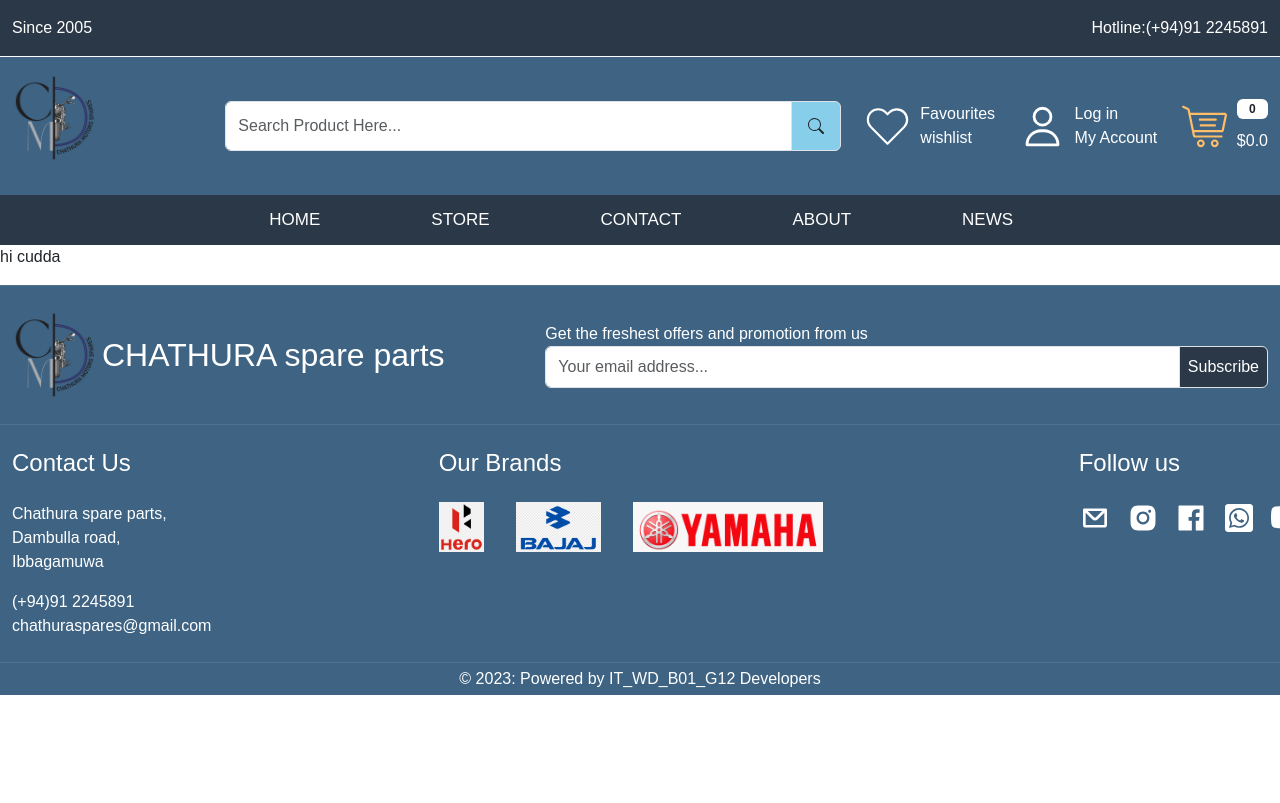
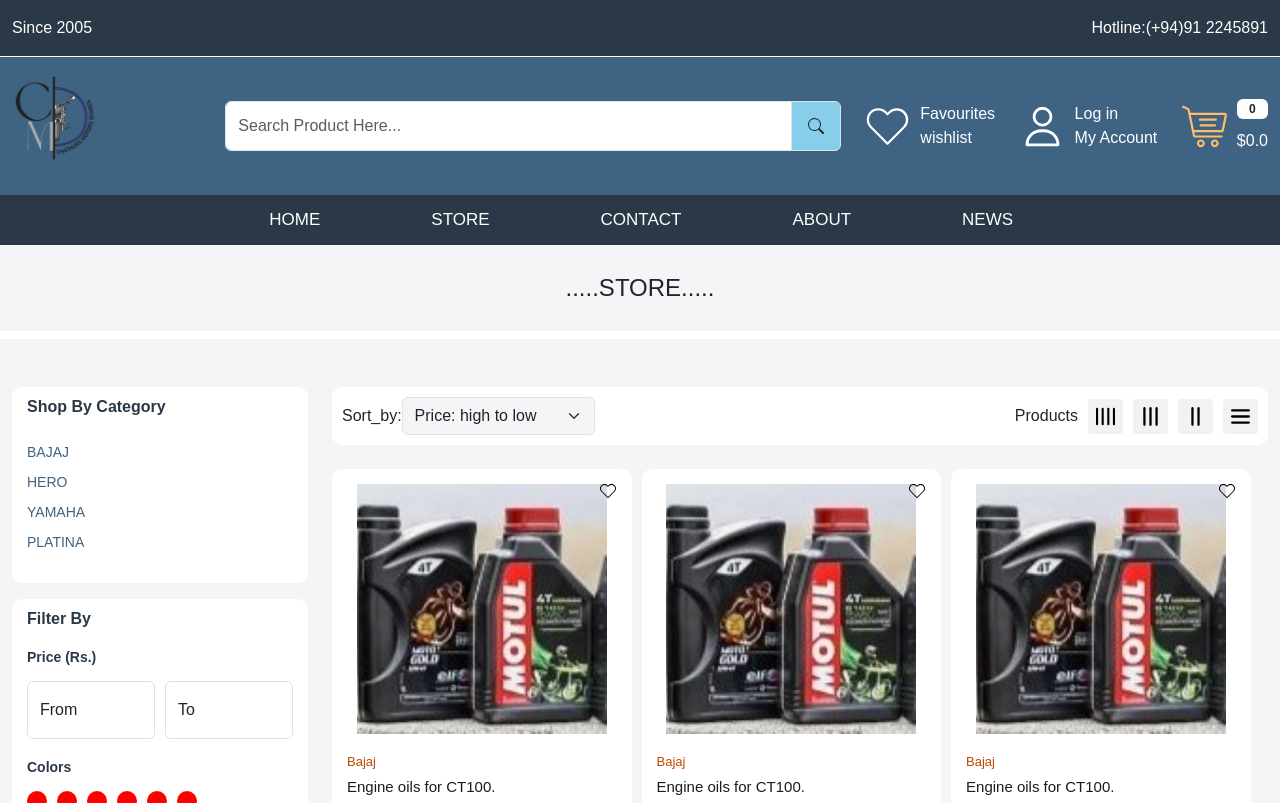
Before and after one commit to ITP-Project-2023-Vehicle-spare-parts/Vehicle-spare-parts-inventory-management-system, a React (Create React App) app in the folder frontend/: page /store in a window 1280 px wide. Built offline with nearby package versions, Linux system fonts and the light colour scheme; a web font is replaced by a local one.

Commit message:
store pages added

```diff
--- a/frontend/src/App.css
+++ b/frontend/src/App.css
@@ -95,9 +95,12 @@
 
 .scrollable-content {
   overflow-y: scroll;
-  max-height: 590px;
+  max-height: 558px;
 }
-
+.bodyMain{
+  height: 100%;
+  width: 100%;
+}
 
 /*Header CSS */
 .header-top-strip{
@@ -206,3 +209,186 @@
 }
 /*^^^home 3rd section^^^ */
 /*^^^Home CSS^^^ */
+
+/* Store */
+.filter-card{
+  background-color: var(--color-FFFFFF);
+  border-radius: 10px;
+  padding: 10px 15px;
+}
+
+.filter-title{
+  font-size: 16px;
+  line-height: 20px;
+  font-weight: 600;
+  color: var(--color-2A3847);
+  margin-bottom: 20px;
+}
+
+.filter-card ul{
+  list-style-type: none;
+  font-size: 14px;
+  line-height: 30px;
+  color: var(--color-3E6383);
+  cursor: pointer;
+}
+
+.sub-title{
+  font-size: 14px;
+  font-weight: 600;
+  color: var(--color-2A3847);
+  margin-bottom: 15px;
+  margin-top: 20px;
+}
+
+.colors{
+  list-style-type: none;
+  display: flex;
+  flex-wrap: wrap;
+  gap: 10px;
+}
+
+.colors li{
+  width: 20px;
+  height: 20px;
+  background-color: red;
+  border-radius: 50%;
+}
+
+.filter-sort-grid{
+  padding: 10px;
+  background-color: var(--color-FFFFFF);
+  border-radius: 10px;
+}
+
+.sort_style_backgrond{
+  background-color: var(--color-f5f5f7) !important;
+}
+
+.grid img{
+  width: 35px;
+  height: 35px;
+  background-color: #f2f2f2;
+  padding: 8px;
+  border-radius: 3px;
+  cursor: pointer;
+}
+
+.totalproducts{
+  margin: auto;
+}
+
+
+.gr-12{
+  width: 100%;
+}
+
+.gr-6{
+  width: 49%;
+}
+
+.gr-4{
+  width: 32%;
+}
+
+.gr-3{
+  width: 24%;
+}
+
+.gr-12 .product-card{
+  display: flex;
+  gap: 20px;
+}
+
+.gr-12 .product-card .product-image{
+  width: 270px;
+  height: auto !important;
+}
+
+.gr-6 .product-card .product-image{
+  width: 270px;
+  margin: auto;
+}
+
+.gr-4 .product-card .product-image{
+  width: 250px;
+  margin: auto;
+}
+
+.gr-3 .product-card .product-image{
+  width: 175px;
+  margin: auto;
+}
+
+
+/*^^^ Store ^^^*/
+
+/* productCard */
+
+.product-card{
+  padding: 15px;
+  background-color: var(--color-FFFFFF);
+  border-radius: 10px;
+  overflow: hidden;
+}
+
+.product-card .product-image{
+  height: 270px;
+  width: 190px;
+}
+
+.product-card .product-image img{
+  object-fit: contain;
+}
+
+.product-card .product-image > img:last-child{
+  display: none;
+}
+
+.product-card:hover .product-image > img:nth-child(1){
+  display: none;
+  transition: 0.3s;
+}
+
+.product-card:hover .product-image > img:last-child{
+  display: block;
+  transition: 0.3s;
+}
+
+.product-card:hover .action-bar{
+  right: 15px;
+}
+
+.product-card .product-details h6{
+  color: var(--color-bf4800);
+  font-size: 13px;
+}
+
+.product-card .product-details h5{
+  color: #1c1c1b;
+  font-size: 15px;
+}
+
+.product-card .product-details p.price{
+  color: #1c1c1b;
+  font-size: 16px;
+}
+
+.product-card p.description{
+  font-size: 13px;
+  color: #777777;
+  margin-right: 20px;
+}
+
+.action-bar{
+  top: 13%;
+  right: -23px;
+  transition: 0.3s;
+}
+
+.wishlist-icon{
+  top: 2%;
+  right: 16px;
+}
+
+/* ^^^productCard^^^ */
--- /dev/null
+++ b/frontend/src/components/ProductCard.js
@@ -0,0 +1,47 @@
+import React from 'react';
+import ReactStars from 'react-rating-stars-component';
+import {Link, useLocation} from 'react-router-dom'
+
+const ProductCard = (props) => {
+    const {grid} = props;
+    let location = useLocation();
+
+  return (
+    <div className={`${location.pathname === "/store" ? `gr-${grid}` : "col-3"}`}>
+        <div className='product-card position-relative'>
+            <div className='wishlist-icon position-absolute'>
+                <Link>
+                    <img src='images/wish.svg' alt='wishlist' />
+                </Link>
+            </div>
+            <div className='product-image'>
+                <img src='images/oilcan.jpg' className='img-fluid' alt="product pic" />
+                <img src='images/spare 5.1.jpg' className='img-fluid' alt="product pic" />
+            </div>
+            <div className='product-details'>
+                <h6 className='brand'>Bajaj</h6>
+                <h5 className='product-title'>
+                    Engine oils for CT100.
+                </h5>
+                <ReactStars count={5} size={24} value='3' edit={false} activeColor={"#ffd700"} />
+                <p className={`description ${grid === 12 ? "d-block" : "d-none"}`}>
+                Motor oil, engine oil, or engine lubricant is any one of various substances used for the lubrication of internal combustion engines. They typically consist of base oils enhanced with various additives, particularly antiwear additives, detergents, dispersants, and, for multi-grade oils, viscosity index improvers
+                </p>
+                <p className='price'>Rs.750.00</p>
+            </div>
+            <div className='action-bar position-absolute'>
+                <div className='d-flex flex-column gap-15'>
+                    <Link>
+                        <img src='images/view.svg' alt='view' />
+                    </Link>
+                    <Link>
+                        <img src='images/add-cart.svg' alt='addcart' />
+                    </Link>
+                </div>
+            </div>
+        </div>
+    </div>
+  );
+};
+
+export default ProductCard;
--- a/frontend/src/pages/store.js
+++ b/frontend/src/pages/store.js
@@ -1,16 +1,126 @@
-import React from 'react';
+import React, { useState } from 'react';
 import Helmet from 'react-helmet';
+import ProductCard from '../components/ProductCard';
 
-const store = () => {
+const Store = () => {
+  const [grid, setGrid] = useState(4);
+  alert(grid);
   return (
     <>
     <Helmet>
       <meta charSet="utf-8" />
       <title>Store</title>
     </Helmet>
-    <p>hi cudda</p>
+    <div className='home-wrapper-2'>
+      <center><h4><br/>.....STORE.....<br/><br/></h4></center>
+    </div>
+
+    <div className='store-wrapper home-wrapper-2 py-5'>
+      <div className='container-xxl'>
+        <div className='row'>
+          <div className='col-3'>
+            <div className='filter-card mb-3'>
+              <h3 className='filter-title'>Shop By Category</h3>
+              <div>
+                <ul className='ps-0'>
+                  <li>BAJAJ</li>
+                  <li>HERO</li>
+                  <li>YAMAHA</li>
+                  <li>PLATINA</li>
+                </ul>
+              </div>
+            </div>
+            <div className='filter-card mb-3'>
+              <h3 className='filter-title'>Filter By</h3>
+              <div>
+                <h5 className='sub-title'>Price (Rs.)</h5>
+                <div className='d-flex align-items-center gap-10'>
+                <div className="form-floating">
+                  <input type="email" className="form-control" id="floatingInput" placeholder="From" />
+                  <label htmlFor="floatingInput">From</label>
+                </div>
+                <div className="form-floating">
+                  <input type="email" className="form-control" id="floatingInput1" placeholder="To"/>
+                  <label htmlFor="floatingInput1">To</label>
+                </div>
+                </div>
+                <h5 className='sub-title'>Colors</h5>
+                <div>
+                    <ul className='colors ps-0'>
+                      <li></li>
+                      <li></li>
+                      <li></li>
+                      <li></li>
+                      <li></li>
+                      <li></li>
+                    </ul>
+                </div>
+
+              </div>
+            </div>
+            <div className='filter-card mb-3'>
+              <h3 className='filter-title'>Product tag</h3>
+              <div>
+                <div className='product-tags d-flex flex-wrap align-items-center gap-10'>
+                  <span className='badge bg-light text-secondary rounded-3 py-2 px-3'>
+                    CT100
+                  </span>
+                  <span className='badge bg-light text-secondary rounded-3 py-2 px-3'>
+                    NS150
+                  </span>
+                  <span className='badge bg-light text-secondary rounded-3 py-2 px-3'>
+                    NS200
+                  </span>
+                  <span className='badge bg-light text-secondary rounded-3 py-2 px-3'>
+                    ZR100
+                  </span>
+                </div>
+              </div>
+            </div>
+          </div>
+          <div className='col-9'>
+            <div className='filter-sort-grid mb-4'>
+              <div className='d-flex justify-content-between align-items-center gap-10'>
+              <div className='d-flex align-items-center '>
+                <p className='mb-0 d-block'>Sort_by: </p>
+                <select name='' className='form-control form-select sort_style_backgrond' id=''>
+                    <option value="manual">Featured</option>
+                    <option value='best-selling' selected="selected">Best selling</option>
+                    <option value='title-ascending' selected="selected">Alphabetically: A - Z</option>
+                    <option value='title-descending' selected="selected">Alphabetically: Z - A</option>
+                    <option value='price-ascending' selected="selected">Price: low to high</option>
+                    <option value='price-descending' selected="selected">Price: high to low</option>
+                </select>
+              </div>
+              <div className='d-flex align-items-center gap-10'>
+                <p className='totalproducts'>Products</p>
+                <div className='d-flex gap-10 align-items-center grid'>
+                  <img onClick={()=>{setGrid(3);}} src='images/gr4.svg' className='d-block img-fluid' alt='grid' />
+                  <img onClick={()=>{setGrid(4);}} src='images/gr3.svg' className='d-block img-fluid' alt='grid' />
+                  <img onClick={()=>{setGrid(6);}} src='images/gr2.svg' className='d-block img-fluid' alt='grid' />
+                  <img onClick={()=>{setGrid(12);}} src='images/gr.svg' className='d-block img-fluid' alt='grid' />
+                </div>
+              </div>
+              </div>
+            </div>
+            <div className='product-list pb-5'>
+              <div className='d-flex gap-10 flex-wrap'>
+              <ProductCard grid={grid} />
+              <ProductCard grid={grid} />
+              <ProductCard grid={grid} />
+              <ProductCard grid={grid} />
+              <ProductCard grid={grid} />
+              <ProductCard grid={grid} />
+              <ProductCard grid={grid} />
+              <ProductCard grid={grid} />
+              </div>
+            </div>
+          </div>
+        </div>
+      </div>
+    </div>
     </>
   );
 };
 
-export default store;
+export default Store;
--- /dev/null
+++ b/package.json
@@ -0,0 +1,5 @@
+{
+  "dependencies": {
+    "react-rating-stars-component": "^2.2.0"
+  }
+}
```
Also changed, not shown: frontend/public/images/oilCan.jpg (added), frontend/public/images/spare 5.1.jpg (added).
